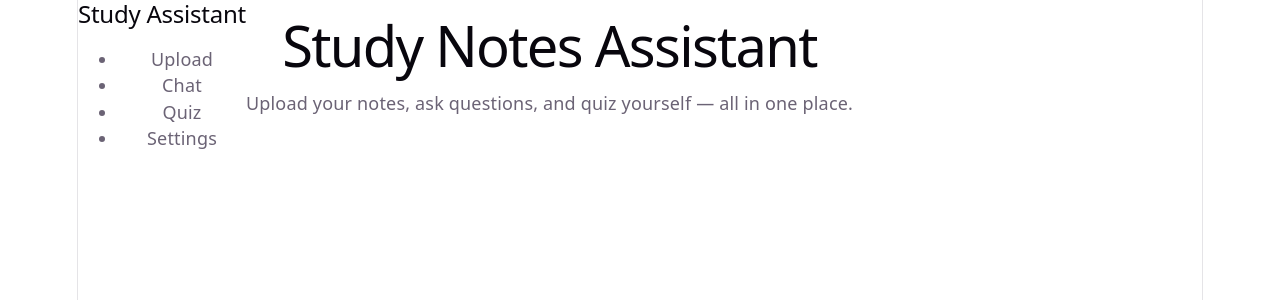
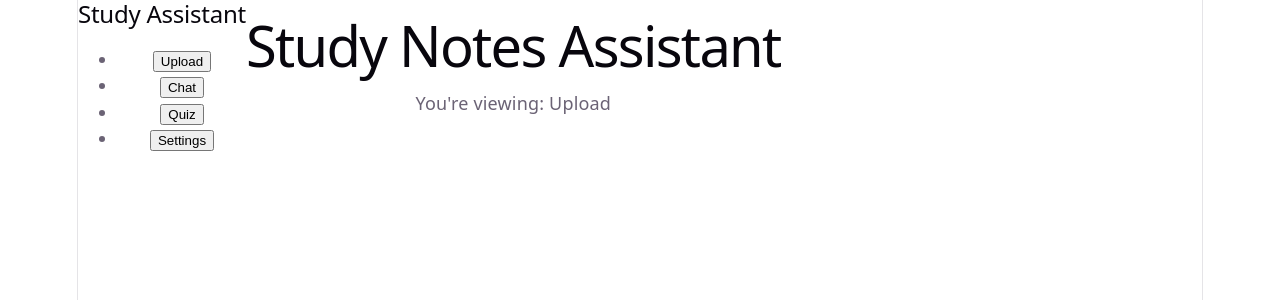
Before and after one commit to jxnnivo/rag-study-assistant, a React app in the folder frontend/: page / in a window 1280 px wide. Shown: the top 300 px of the page. Built offline with nearby package versions, Linux system fonts and the light colour scheme; the HTML template or start-up script is replaced by a standard one.

Commit message:
Add clickable sidebar navigation

```diff
--- a/frontend/src/App.jsx
+++ b/frontend/src/App.jsx
@@ -1,12 +1,15 @@
+import { useState } from 'react'
 import Sidebar from './components/Sidebar'
 
 function App() {
+  const [activePage, setActivePage] = useState('Upload')
+
   return (
     <div style={{ display: 'flex' }}>
-      <Sidebar />
+      <Sidebar activePage={activePage} onNavigate={setActivePage} />
       <div>
         <h1>Study Notes Assistant</h1>
-        <p>Upload your notes, ask questions, and quiz yourself — all in one place.</p>
+        <p>You're viewing: {activePage}</p>
       </div>
     </div>
   )
--- a/frontend/src/components/Sidebar.jsx
+++ b/frontend/src/components/Sidebar.jsx
@@ -1,12 +1,17 @@
-function Sidebar() {
+function Sidebar ({ activePage, onNavigate }) {
+  const pages = ['Upload', 'Chat', 'Quiz', 'Settings']
+
   return (
     <nav>
       <h2>Study Assistant</h2>
       <ul>
-        <li>Upload</li>
-        <li>Chat</li>
-        <li>Quiz</li>
-        <li>Settings</li>
+        {pages.map((page) => (
+          <li key={page}>
+            <button onClick={() => onNavigate(page)}>
+              {page}
+            </button>
+          </li>
+        ))}
       </ul>
     </nav>
   )
```
